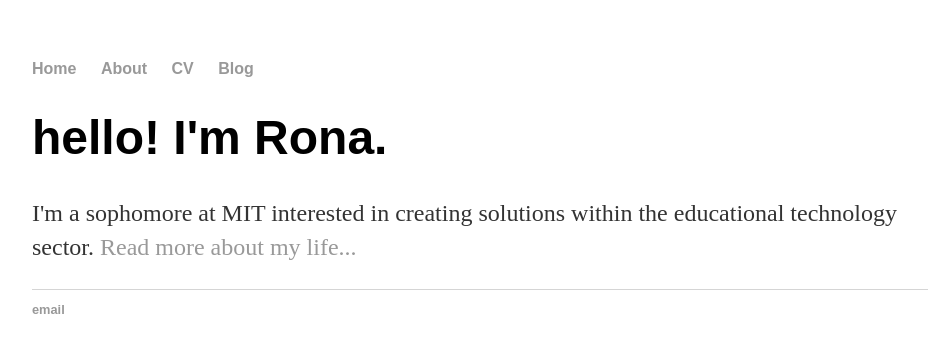
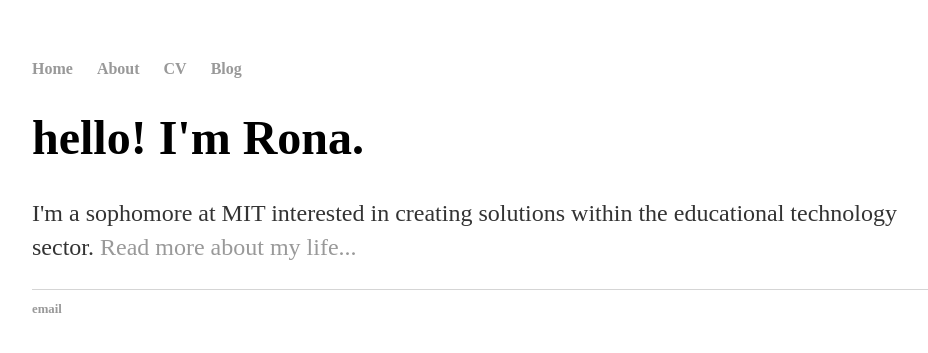
Before and after one commit to ronayw/ronayw.github.io, a Jekyll site: the page built from index.html, in a window 1280 px wide. Shown: the top 353 px of the page, without its empty margins (160-1088 px from the left). Built offline with Jekyll 4.4.1, drawn with Linux system fonts in a browser that asks for light colours; some web fonts are replaced.

Commit message:
Update main.css

```diff
--- a/css/main.css
+++ b/css/main.css
@@ -9,7 +9,7 @@ body {
     width: 70%;
 }
 nav ul, footer ul {
-    font-family:'BeatrixAntiqua', Arial, 'Sans-Serif';
+    font-family:'BeatrixAntiqua', 'Sans-Serif';
     padding: 0px;
     list-style: none;
     font-weight: bold;
@@ -26,7 +26,7 @@ a:hover {
     text-decoration: underline;
 }
 
-h1, h2, h3, h4 { font-family: 'BeatrixAntiqua', Arial, 'Sans-Serif'; }
+h1, h2, h3, h4 { font-family: 'BeatrixAntiqua', 'Sans-Serif'; }
 h1 { font-size: 3em;  }
 h2 { font-size: 2.7em; }
 h3 { font-size: 2.3em; }
```
